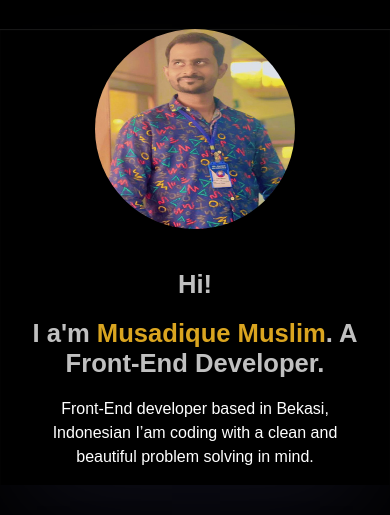
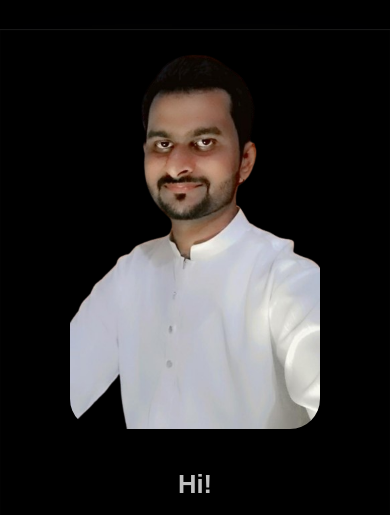
Before and after one commit to MusadiqueMuslim1997/My-new-portfolio, a plain HTML site: page index.html in a window 390 px wide. Shown: the part 51-566 px from the top of the page. Drawn offline with nearby package versions, Linux system fonts and the light colour scheme.

Commit message:
update pics

```diff
--- a/index.html
+++ b/index.html
@@ -65,7 +65,7 @@
             </div>
 
 
-            <div class="my-img"><img class="pic" src="images/pr.jpeg" alt=""></div>
+            <div class="my-img"><img class="pic" src="images/hr.png" alt=""></div>
 
 
         </div>
--- a/style.css
+++ b/style.css
@@ -87,9 +87,10 @@ body {
 
 .pic {
 
-    width: 300px;
-    height: 300px;
-    border-radius: 50%;
+    width: 250px;
+    height: 400px;
+    border-radius: 30px;
+    object-fit: cover;
 }
 
 .hi {
@@ -144,12 +145,7 @@ p {
         justify-content: center;
     }
 
-    .pic {
 
-        width: 200px;
-        height: 200px;
-        border-radius: 50%;
-    }
 }
 
 .assignment-1 {
```
Also changed, not shown: images/hr.png (added).
